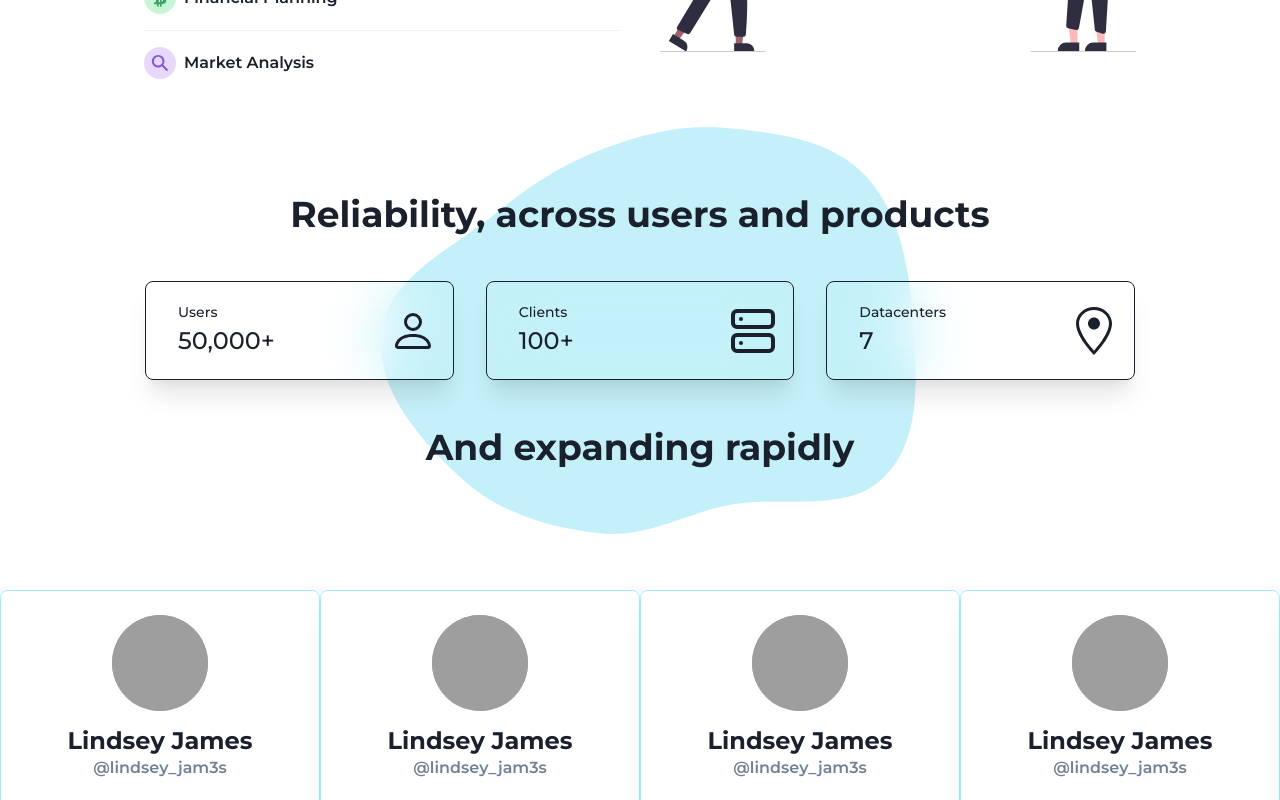
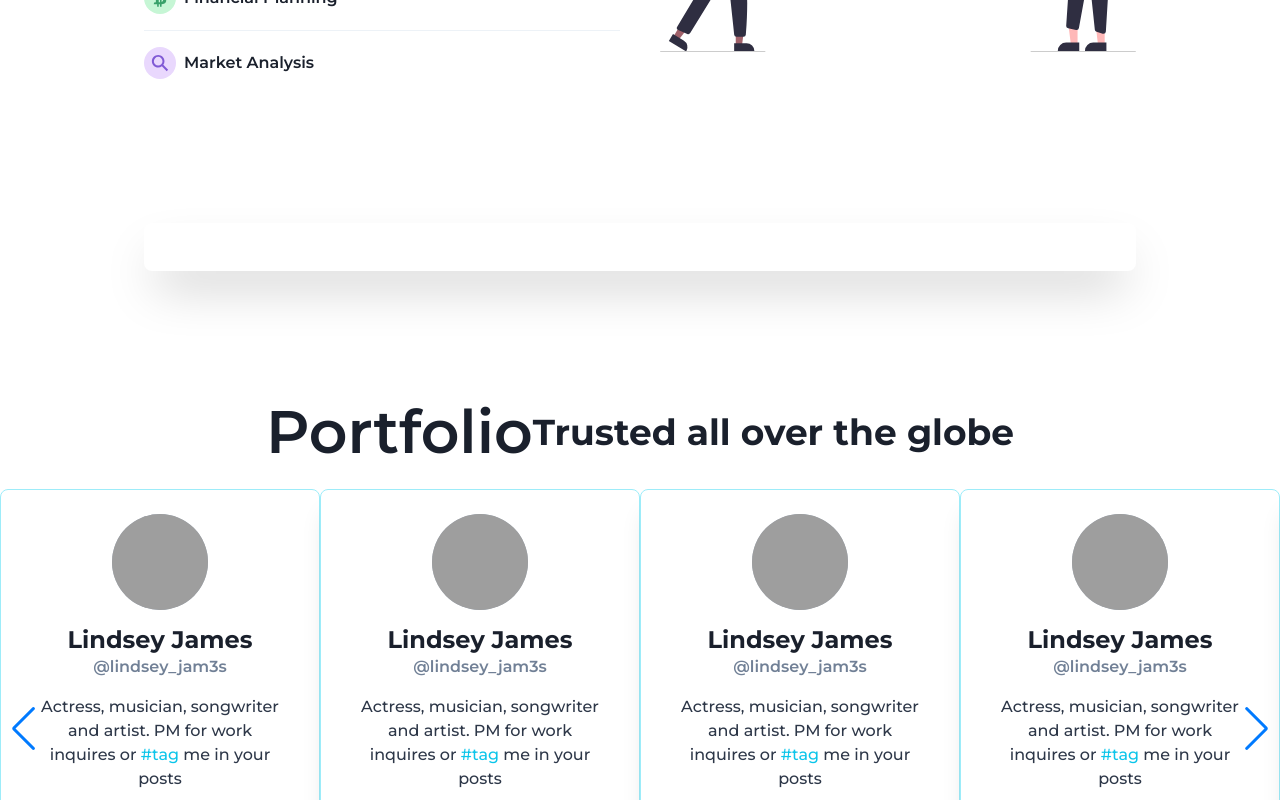
Before and after one commit to pramanikriju/website-nextjs-chakraui, a Next.js app: page / in a window 1280 px wide. Shown: the part 1000-1800 px from the top of the page. Built offline with nearby package versions, Linux system fonts and the light colour scheme; grey boxes are pictures that could not be loaded; a web font is replaced by a local one.

Commit message:
WIP profile section

```diff
--- a/components/index/clients.tsx
+++ b/components/index/clients.tsx
@@ -1,14 +1,14 @@
 import React from "react";
-import { Box, useBreakpointValue } from "@chakra-ui/react";
+import { Box, Center, Heading } from "@chakra-ui/react";
 import ClientCard from "./clientCard";
 //Slider imports
 import { Swiper, SwiperSlide } from "swiper/react";
 
 // import Swiper core and required modules
-import SwiperCore, { Pagination } from "swiper/core";
+import SwiperCore, { Pagination, Navigation, Autoplay } from "swiper/core";
 
 // install Swiper modules
-SwiperCore.use([Pagination]);
+SwiperCore.use([Pagination, Navigation, Autoplay]);
 
 const client_data = [
   {
@@ -64,6 +64,17 @@ const client_data = [
 export default function Clients() {
   return (
     <Box py={8} maxW={"10xl"}>
+      <Center>
+        <Heading
+          fontWeight={600}
+          fontSize={{ base: "3xl", sm: "4xl", md: "6xl" }}
+          lineHeight={"110%"}
+        >
+          Portfolio
+        </Heading>
+        <br />
+        <Heading colorScheme="gray">Trusted all over the globe</Heading>
+      </Center>
       <Swiper
         slidesPerView={1}
         breakpoints={{
@@ -76,7 +87,7 @@ export default function Clients() {
           "1024": {
             slidesPerView: 4,
           },
-          "1400": {
+          "1600": {
             slidesPerView: 5,
           },
         }}
@@ -84,10 +95,12 @@ export default function Clients() {
           clickable: true,
         }}
         autoplay={{
-          delay: 2500,
-          //disableOnInteraction: false,
+          delay: 3500,
+          disableOnInteraction: false,
+          pauseOnMouseEnter: true,
         }}
         loop={true}
+        navigation
       >
         {client_data.map((item, i) => (
           <SwiperSlide key={item.id}>
--- a/components/index/contact.tsx
+++ b/components/index/contact.tsx
@@ -100,7 +100,7 @@ export default function Contact() {
             >
               &
             </Text>{" "}
-            Startups alike
+            startups alike
           </Heading>
           <Stack direction={"row"} spacing={4} align={"center"}>
             <AvatarGroup>
--- /dev/null
+++ b/components/index/profile.tsx
@@ -0,0 +1,32 @@
+import {
+  Box,
+  Container,
+  Center,
+  useColorModeValue,
+  Heading,
+  Text,
+  Stack,
+  Image,
+} from "@chakra-ui/react";
+
+const IMAGE =
+  "https://images.unsplash.com/photo-1518051870910-a46e30d9db16?ixlib=rb-1.2.1&ixid=MXwxMjA3fDB8MHxwaG90by1wYWdlfHx8fGVufDB8fHw%3D&auto=format&fit=crop&w=1350&q=80";
+
+export default function Profile() {
+  return (
+    <Container maxW={"5xl"} py={12}>
+      <Center py={12}>
+        <Box
+          role={"group"}
+          p={6}
+          w={"full"}
+          bg={useColorModeValue("white", "gray.800")}
+          boxShadow={"2xl"}
+          rounded={"lg"}
+          pos={"relative"}
+          zIndex={1}
+        ></Box>
+      </Center>
+    </Container>
+  );
+}
--- a/pages/index.tsx
+++ b/pages/index.tsx
@@ -3,6 +3,7 @@ import Feature from "../components/index/feature";
 import Stats from "../components/index/stats";
 import Contact from "../components/index/contact";
 import Clients from "../components/index/clients";
+import Profile from "../components/index/profile";
 
 export default function Home() {
   return (
@@ -10,8 +11,10 @@ export default function Home() {
       <Hero />
       <hr />
       <Feature />
+      <Profile />
+      <Clients />
       <Stats />
-      <Clients />
+
       <Contact />
     </div>
   );
```
Also changed, not shown: components/index/newsletter.tsx (added, +110 -0 lines).
